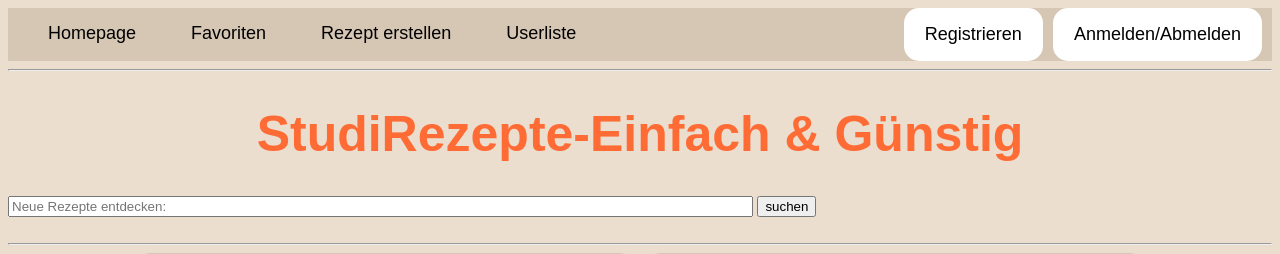
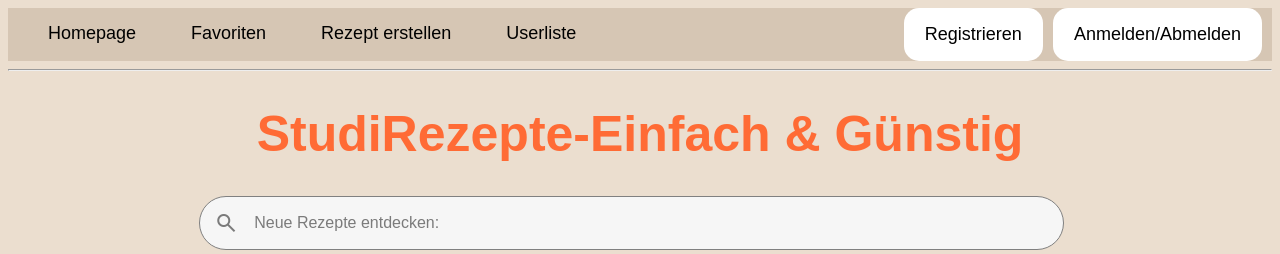
Before and after one commit to cln34/RezeptWebsite, a PHP site: page / in a window 1280 px wide. Shown: the top 254 px of the page. Run offline with PHP 8.4, Linux system fonts and the light colour scheme.

Commit message:
suchleiste erstellt

```diff
--- a/css/index.css
+++ b/css/index.css
@@ -96,3 +96,39 @@ button:active{
   padding-right: 5%;
   /*TODO: Max Zeichen festlegen für kurzbeschreibung bei den rezepten, sodass kein overflow stattfindet */
 }
+
+/* Suchleiste: */
+.search-container{ /* um suchleiste zu zentrieren*/
+  display: flex;
+  justify-content: center;
+  width: 100%;
+}
+
+.search{
+  --padding: 14px; /*variable*/
+
+  width: 90%;
+  display: flex;
+  align-items: center;
+  padding: var(--padding);
+  border-radius: 28px;
+  background: #f6f6f6;
+  border: 1px solid gray;
+  margin-left: 2.5%;
+  justify-content: center;
+}
+
+.search-input{
+  font-size: 16px;
+  font-family: sans-serif;
+  color: #333333;
+  margin-left: var(--padding);
+  outline: none;
+  border: none;
+  background: transparent;
+  width: 100%;
+}
+
+.search-input::placeholder, .search-icon{
+  color: rgba(0, 0, 0, 0.5);
+}
--- a/index.php
+++ b/index.php
@@ -7,6 +7,7 @@
   <meta name="description" content="Rezeptesammlung">
   <meta name="author" content="Sascha Busse, Christoph Rettig, Colin Bolbas">
   <link rel="stylesheet" href="css/main.css" />
+  <link rel="stylesheet" href="https://fonts.googleapis.com/css2?family=Material+Symbols+Outlined:opsz,wght,FILL,GRAD@24,400,0,0&icon_names=search" />
   <title>StudiRezepte-Einfach & Günstig</title>
 </head>
 
@@ -18,15 +19,17 @@
   <main>
     <h1>StudiRezepte-Einfach & Günstig</h1>
 
-    <form>
+    <section class="search-container">
+    <form action="">
       <!--<label for="Suche">Neue Rezepte entdecken: </label>-->
-      <div>
-        <input type="text" id="Suche" name="Sucheingabe" placeholder="Neue Rezepte entdecken:" size="90" required>
-        <input type="submit" value="suchen">
+      <div class="search">
+        <span class="search-icon material-symbols-outlined"> search </span>
+        <input class="search-input" type="search" id="Suche" name="Sucheingabe" placeholder="Neue Rezepte entdecken:" size="90" required>
       </div> <!--name ist name für die eingegeben daten, eine variable sozusagen-->
     </form>
+    </section>
     <br>
-    <hr/>
+    <hr />
     <!-- Flexbox erstellen, um essen nebeneinander darzustellen -->
     <section class="flexcontainer">
 
```
